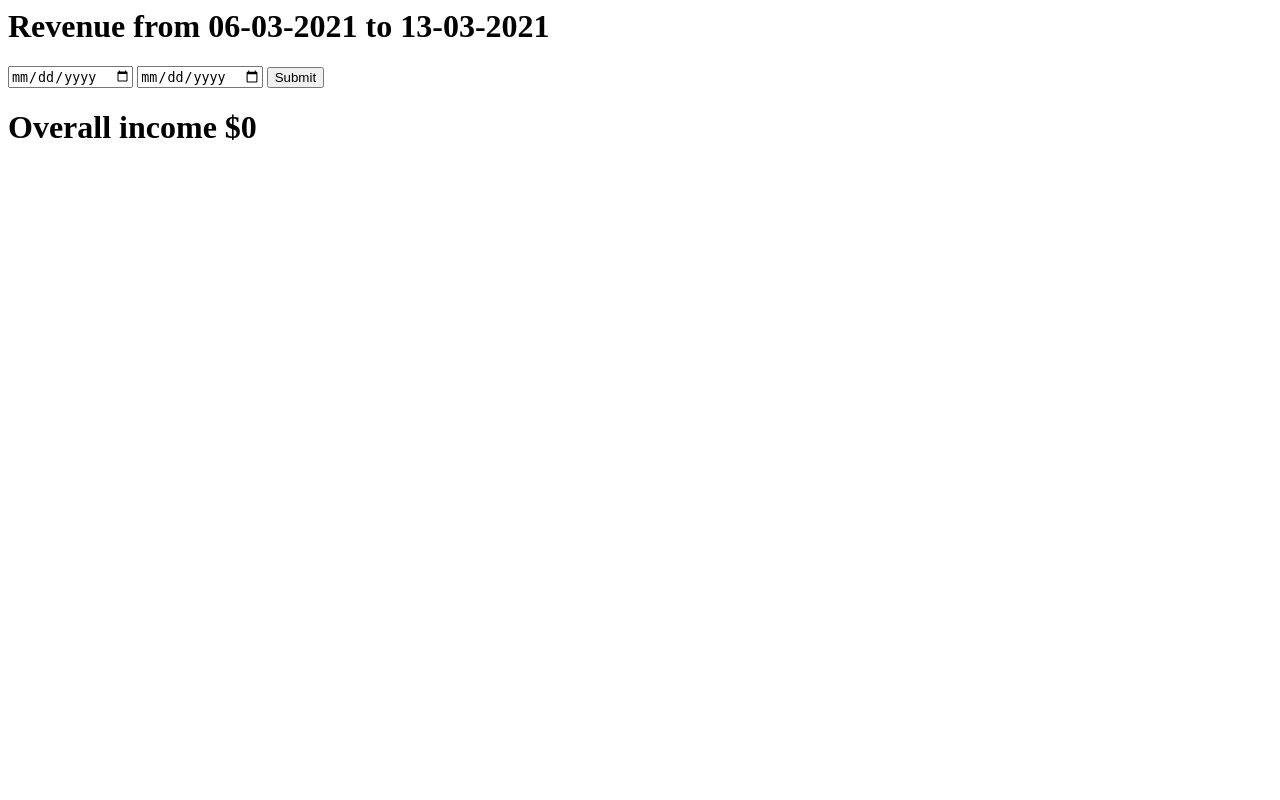
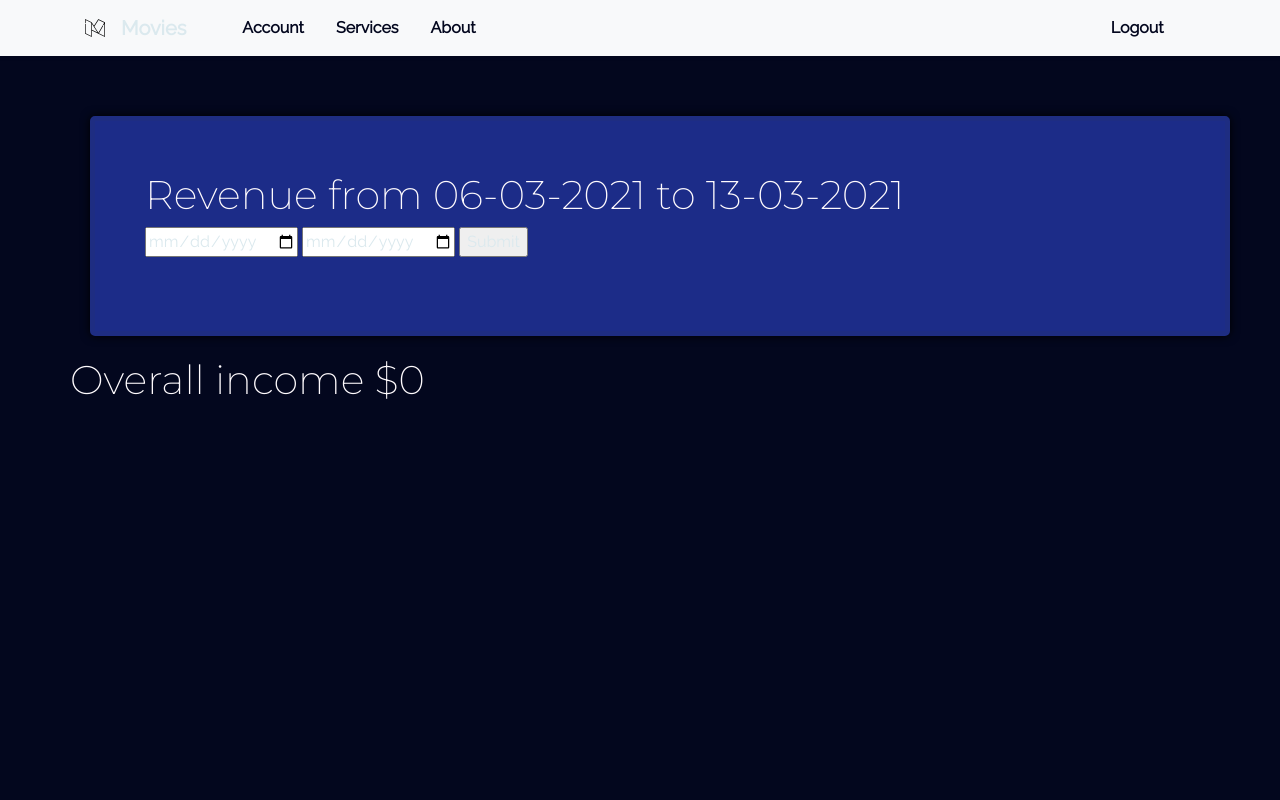
Before and after one commit to hanhwanglim/cinema-booking, a Django app: page /accounting in a window 1280 px wide. Run offline with Django 3.2, Linux system fonts and the light colour scheme; data that the repository does not hold is empty; parts of the project's set-up code (start-up, migrations or seed data) failed here and were passed over; some libraries are stand-ins or nearby versions.

Commit message:
updated accounting pages css and HTML

```diff
--- /dev/null
+++ b/advanced_booking/accounting/templates/accounting/base.html
@@ -0,0 +1,114 @@
+{% load static %}
+
+<!doctype html>
+<html lang="en">
+  <head>
+    <link rel="preconnect" href="https://fonts.gstatic.com">
+<link href="https://fonts.googleapis.com/css2?family=Bitter:wght@700&display=swap" rel="stylesheet">
+
+    <meta charset="utf-8">
+    <meta name="viewport" content="width=device-width, initial-scale=1, shrink-to-fit=no">
+    <link rel="stylesheet" href="https://stackpath.bootstrapcdn.com/bootstrap/4.1.3/css/bootstrap.min.css" integrity="sha384-MCw98/SFnGE8fJT3GXwEOngsV7Zt27NXFoaoApmYm81iuXoPkFOJwJ8ERdknLPMO" crossorigin="anonymous">
+
+    <link rel="preconnect" href="https://fonts.gstatic.com">
+    <link href="https://fonts.googleapis.com/css2?family=Montserrat:wght@200&family=Raleway&family=Roboto&display=swap" rel="stylesheet">
+
+   <link rel="stylesheet" type="text/css" href="{% static 'users/accounting_main.css' %}">
+
+    <title>Cin4D</title>
+  </head>
+  <body>
+    <script src="https://code.jquery.com/jquery-3.4.1.slim.min.js" integrity="sha384-J6qa4849blE2+poT4WnyKhv5vZF5SrPo0iEjwBvKU7imGFAV0wwj1yYfoRSJoZ+n" crossorigin="anonymous"></script>
+    <script src="https://cdn.jsdelivr.net/npm/popper.js@1.16.0/dist/umd/popper.min.js" integrity="sha384-Q6E9RHvbIyZFJoft+2mJbHaEWldlvI9IOYy5n3zV9zzTtmI3UksdQRVvoxMfooAo" crossorigin="anonymous"></script>
+    <script src="https://stackpath.bootstrapcdn.com/bootstrap/4.4.1/js/bootstrap.min.js" integrity="sha384-wfSDF2E50Y2D1uUdj0O3uMBJnjuUD4Ih7YwaYd1iqfktj0Uod8GCExl3Og8ifwB6" crossorigin="anonymous"></script>
+
+    <nav class="navbar navbar-expand-lg navbar-light shadow-sm bg-light fixed-top">
+    <div class="container"> <a class="navbar-brand d-flex align-items-center" href="/">
+    <svg width="20px" version="1.1" id="Layer_1" xmlns="http://www.w3.org/2000/svg" xmlns:xlink="http://www.w3.org/1999/xlink" x="0px" y="0px" viewBox="0 0 512 512" style="enable-background:new 0 0 512 512;" xml:space="preserve">
+    <g>
+    <g>
+    <path d="M511.981,118.509c-0.135-2.956-1.892-5.726-4.565-7.04l-159.24-79.62c-3.776-1.887-8.363-0.64-10.664,2.898 L229.916,200.282l-55.413-85.891c-0.796-1.235-1.945-2.264-3.259-2.922l-159.24-79.62C6.582,29.138,0,33.218,0,39.268v79.621 c0,4.581,3.712,8.294,8.294,8.294c4.581,0,8.294-3.712,8.294-.294V52.687l142.652,71.326v335.32L16.587,388.008V154.277	c0-4.581-3.712-8.294-8.294-8.294c-4.581,0-8.294,3.712-8.294,8.294v238.857c0,3.142,1.775,6.013,4.585,7.418l159.24,79.62	c5.427,2.714,12.003-1.375,12.003-7.418V318.087l324.17,162.085c5.427,2.714,12.003-1.375,12.003-7.418V118.888	C512,118.76,511.987,118.636,511.981,118.509z M175.827,299.541v-152.5l145.239,225.12L175.827,299.541z M495.413,459.335
+    l-139.34-69.671l108.576-186.993c2.299-3.961,0.952-9.037-3.009-11.337c-3.96-2.298-9.036-0.953-11.337,3.009L344.094,377.258
+    L239.77,215.555L347.383,49.998l144.717,72.359l-26.387,45.446c-2.299,3.961-0.952,9.037,3.009,11.337	c3.958,2.297,9.035,0.953,11.337-3.009l15.354-26.443V459.335z" fill="#000" />
+    </g>
+    </g>
+    </svg>
+    <span class="ml-3 font-weight-bold ">Movies</apan>
+    </a> <button class="navbar-toggler navbar-toggler-right border-0" type="button" data-toggle="collapse" data-target="#navbar4">
+    <span class="navbar-toggler-icon"></span>
+    </button>
+
+
+    <div class="collapse navbar-collapse" id="navbar4">
+    <ul class="navbar-nav mr-auto pl-lg-4">
+      <!-- Probobaly should come up with a slightly more elegenat soultion but this works to space them for now -->
+
+
+    <li class="nav-item px-lg-2 active"> <a class="nav-link" href="#"> <span class="d-inline-block d-lg-none icon-width"></span><i class="fas fa-home"></i></span> Account</a> </li>
+
+    <li class="nav-item px-lg-2"> <a class="nav-link" href="#"><span class="d-inline-block d-lg-none icon-width"><i class="fas fa-spa"></i></span>Services</a> </li>
+    <li class="nav-item px-lg-2"> <a class="nav-link" href="#"><span class="d-inline-block d-lg-none icon-width"><i class="far fa-user"></i></i></span>About</a> </li>
+
+    <!-- <li class="nav-item px-lg-2 dropdown d-menu">
+    <a class="nav-link dropdown-toggle" href="#" id="dropdown01" data-toggle="dropdown" aria-haspopup="true" aria-expanded="false"><span class="d-inline-block d-lg-none icon-width"><i class="far fa-caret-square-down"></i></span>Dropdown
+    <svg  id="arrow" xmlns="http://www.w3.org/2000/svg" width="14" height="14" viewBox="0 0 24 24" fill="none" stroke="currentColor" stroke-width="2" stroke-linecap="round" stroke-linejoin="round">
+    <polyline points="6 9 12 15 18 9"></polyline>
+    </svg>
+    </a>
+    <div class="dropdown-menu shadow-sm sm-menu" aria-labelledby="dropdown01">
+    <a class="dropdown-item" href="#">Action</a>
+    <a class="dropdown-item" href="#">Another action</a>
+    <a class="dropdown-item" href="#">Something else here</a>
+    </div>
+    </li> -->
+          <p>&nbsp&nbsp&nbsp&nbsp&nbsp
+            &nbsp&nbsp&nbsp&nbsp&nbsp
+            &nbsp&nbsp&nbsp&nbsp&nbsp
+            &nbsp&nbsp&nbsp&nbsp&nbsp&nbsp&nbsp&nbsp&nbsp&nbsp
+            &nbsp&nbsp&nbsp&nbsp&nbsp
+            &nbsp&nbsp&nbsp&nbsp&nbsp
+            &nbsp&nbsp&nbsp&nbsp&nbsp&nbsp&nbsp&nbsp&nbsp&nbsp
+            &nbsp&nbsp&nbsp&nbsp&nbsp
+            &nbsp&nbsp&nbsp&nbsp&nbsp
+            &nbsp&nbsp&nbsp&nbsp&nbsp&nbsp&nbsp&nbsp&nbsp&nbsp
+            &nbsp&nbsp&nbsp&nbsp&nbsp
+            &nbsp&nbsp&nbsp&nbsp&nbsp
+            &nbsp&nbsp&nbsp&nbsp&nbsp&nbsp&nbsp&nbsp&nbsp&nbsp
+            &nbsp&nbsp&nbsp&nbsp&nbsp
+            &nbsp&nbsp&nbsp&nbsp&nbsp
+            &nbsp&nbsp&nbsp&nbsp&nbsp&nbsp&nbsp&nbsp&nbsp&nbsp
+            &nbsp&nbsp&nbsp&nbsp&nbsp
+            &nbsp&nbsp&nbsp&nbsp&nbsp
+            &nbsp&nbsp&nbsp&nbsp&nbsp&nbsp&nbsp&nbsp&nbsp&nbsp
+            &nbsp&nbsp&nbsp&nbsp&nbsp</p>
+
+    <li class="nav-item px-lg-2"> <a class="nav-link" href="/logout"><span class="d-inline-block d-lg-none icon-width"><i class="far fa-envelope"></i></span>Logout</a> </li>
+    <!-- </ul> -->
+    <!-- <ul class="navbar-nav ml-auto mt-3 mt-lg-0">
+    <li class="nav-item"> <a class="nav-link" href="#">
+      <i class="fab fa-twitter"></i><span class="d-lg-none ml-3">Twitter</span>
+    </a> </li>
+    <li class="nav-item"> <a class="nav-link" href="#">
+    <i class="fab fa-facebook"></i><span class="d-lg-none ml-3">Facebook</span>
+    </a> </li>
+    <li class="nav-item"> <a class="nav-link" href="#">
+    <i class="fab fa-instagram"></i><span class="d-lg-none ml-3">Instagram</span>
+    </a> </li>
+      <li class="nav-item"> <a class="nav-link" href="#">
+    <i class="fab fa-linkedin"></i><span class="d-lg-none ml-3">Linkedin</span>
+    </a> </li>
+    </ul> -->
+    </div>
+    </div>
+    </nav>
+  </br>
+</br>
+
+          {% block content %}
+
+          {% endblock %}
+        </div>
+      </div>
+    </div>
+  </body>
+</html>
--- a/advanced_booking/accounting/templates/accounting/chart.html
+++ b/advanced_booking/accounting/templates/accounting/chart.html
@@ -1,4 +1,9 @@
-<html>
+{% extends 'accounting/base.html' %}
+
+{% block content %}
+
+</br>
+</br>
 
 <head>
   <!--Load the AJAX API-->
@@ -20,7 +25,9 @@
   </script>
 </head>
 
-<body>
+<div class = "container">
+  <div class = "row">
+    <div class = "col-lg-12">
       <h1>Revenue from {{ start_date }} to {{ end_date }}</h1>
       <form action="/accounting" method="POST">
         {% csrf_token %}
@@ -28,9 +35,15 @@
         <input type="date" required name="end_date"></input>
         <input type="submit" value="Submit">
       </form>
+
+      </br>
       <!--Div that will hold the pie chart-->
       <div id="chart_div"></div>
+    </div>
+
     <h1>Overall income ${{ overall_income }}</h1>
-</body>
 
-</html>
+  </div>
+</div>
+
+{% endblock %}
--- /dev/null
+++ b/advanced_booking/users/static/users/accounting_main.css
@@ -0,0 +1,200 @@
+
+/*Row and Column styles */
+
+.col-lg-12{ /*large box*/
+    border-radius: 5px;
+    border: 5px solid #1E2D82;
+    padding: 50px;
+    margin: 20px;
+    background-color: #1c2c88;
+    box-shadow: 0px 0px 10px 0px black;
+  }
+  .col-lg-6{ /*large box*/
+    border-radius: 5px;
+    padding: 25px;
+    margin: 5px;
+    background-color: #1c2c88;
+    box-shadow: 0px 0px 10px 0px black;
+
+  }
+  .col-lg-6.5{ /*large box*/
+    border-radius: 5px;
+    padding: 25px;
+    background-color: #1c2c88;
+    box-shadow: 0px 0px 10px 0px black;
+
+  }
+  .col-lg-5{ /*large box*/
+    border-radius: 5px;
+    padding: 25px;
+    background-color: #1c2c88;
+    box-shadow: 0px 0px 10px 0px black;
+
+  }
+
+  /*images*/
+  img{
+    border-radius: 5px;
+    height: 100%;
+    box-shadow: 0px 0px 10px 5px black;
+    background-color: #1E2D82;
+    /* margin: 20px; */
+  }
+
+  /* background */
+  body {
+    background-color: #03071E;
+
+  }
+
+  /* text */
+  * {
+    font-family: 'Raleway', sans-serif;
+    color:#DBE9EE;
+
+  }
+
+  .card{
+      background-color: #0a1553;
+      box-shadow: 0px 0px 10px 0px black;
+  }
+
+
+
+
+  h1 {
+
+    color: #FFFBFE;
+    font-family: 'Montserrat', sans-serif;
+  }
+  h5{
+    color: #FFFBFE;
+    font-family: 'Raleway', sans-serif;
+    font-weight: bold;
+  }
+  h6{
+    color: #E6E6E9;
+    font-family: Helvetica, sans-serif;
+    font-weight: bold;
+  }
+
+  p{
+    color: #DBE9EE;
+    font-family: 'Montserrat', sans-serif;
+    font-style: italic;
+  }
+
+  /* Divider */
+  hr.rounded {
+    border-top: 2px solid #E6E6E9;
+    border-radius: 5px;
+  }
+
+
+
+  /* Button position for Homepaage */
+  .wrapper {
+    text-align: center;
+    margin: 0 auto;
+    margin-top: 100px;
+  }
+  .userdetails2 {
+    background-color: white;
+    border-radius: 10px;
+    margin: auto;
+    width: 600px;
+    height: 600px;
+  }
+  .userdetails1 {
+    background-color: white;
+    border-radius: 10px;
+    margin: auto;
+    width: 600px;
+    height: 400px;
+  }
+  .userdetailsinner {
+    text-align: left;
+    position: absolute;
+    margin: 14px;
+    margin-top: 18px;
+  }
+
+
+
+
+
+  .formgroup {
+    padding-top: 10px;
+  }
+  .signintitle {
+    font-weight: 100;
+    padding-top: 10px;
+  }
+  .registercontainer {
+    background-color: white;
+    text-align: left;
+    margin: auto;
+    width: 550px;
+    height: 600px;
+    margin-top: 100px;
+  }
+  .registercontainer1 {
+    background-color: white;
+    text-align: left;
+    margin: auto;
+    width: 550px;
+    height: 400px;
+    margin-top: 100px;
+  }
+
+  /* This part is messed up */
+/*
+
+ul just makes the top box look weird and its gotta be redone properly
+li just messes with the formatting of the rules of the password
+submit button is messed up
+
+   ul {
+    list-style-type: none;
+    margin: 0;
+    padding: 0;
+    overflow: hidden;
+    background-color: #333;
+  }
+
+  li {
+    float: left;
+  }
+
+
+   */
+
+
+/*nav bar*/
+   li a {
+    display: block;
+    color: white;
+    text-align: center;
+    padding: 14px 16px;
+    text-decoration: none;
+  }
+
+
+  li a:hover {
+    background-color: #3c54da;
+  }
+
+.dropdown-toggle::after {
+  display: none;
+}
+.text-decoration-none{
+text-decoration: none!important;
+}
+/* Font Awesome Icons have variable width. Added fixed width to fix that.*/
+.icon-width { width: 2rem;}
+
+nav .navbar-nav li a{
+  color: #03071E !important;
+  font-weight: bold;
+
+  }
```
Also changed, not shown: advanced_booking/accounting/static/accounting/main.css (added, +148 -0 lines), advanced_booking/accounting/templates/accounting/compare.html (+13 -4 lines), advanced_booking/accounting/templates/accounting/movie_chart.html (+16 -9 lines). Lines whose indentation alone changed are shown as unchanged.
